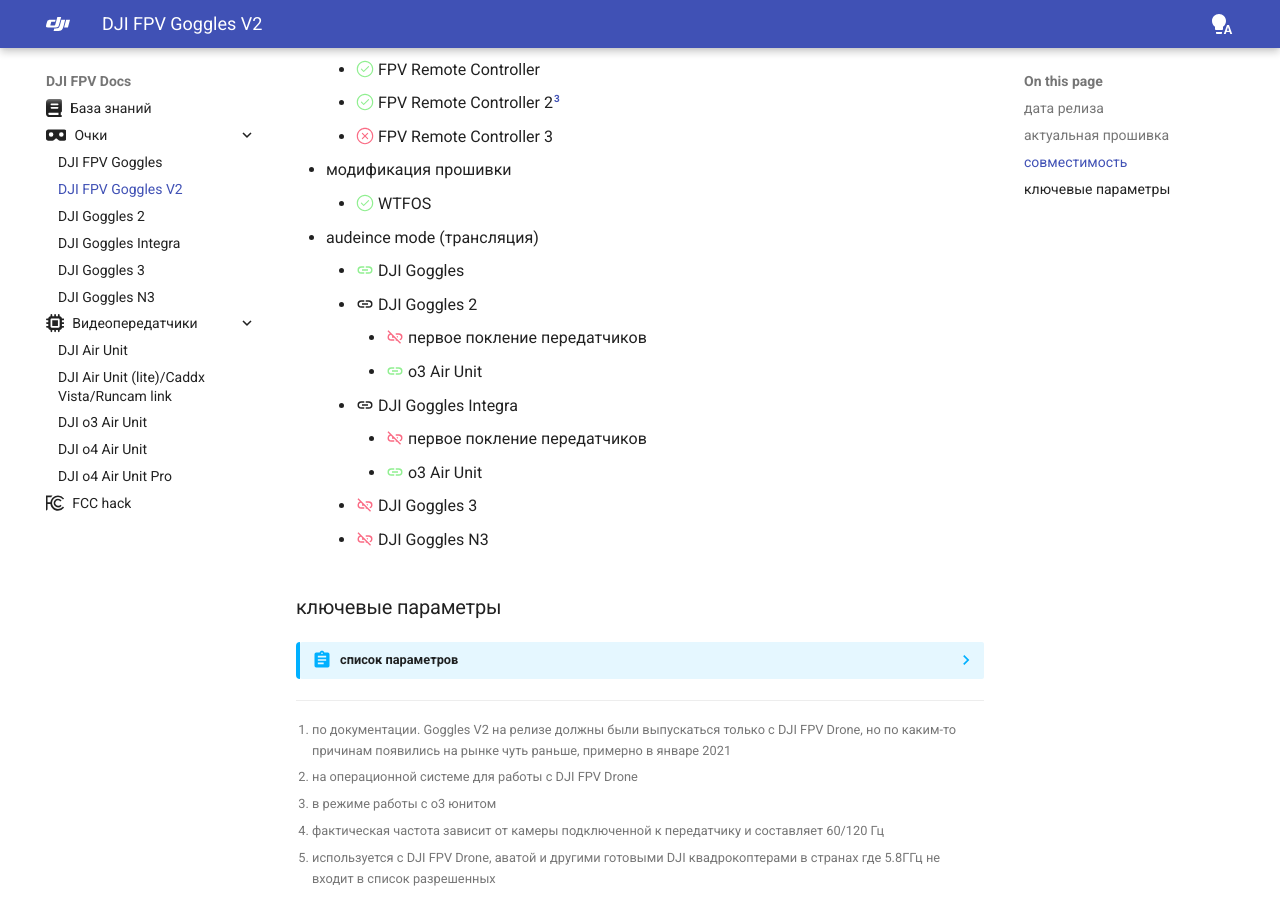
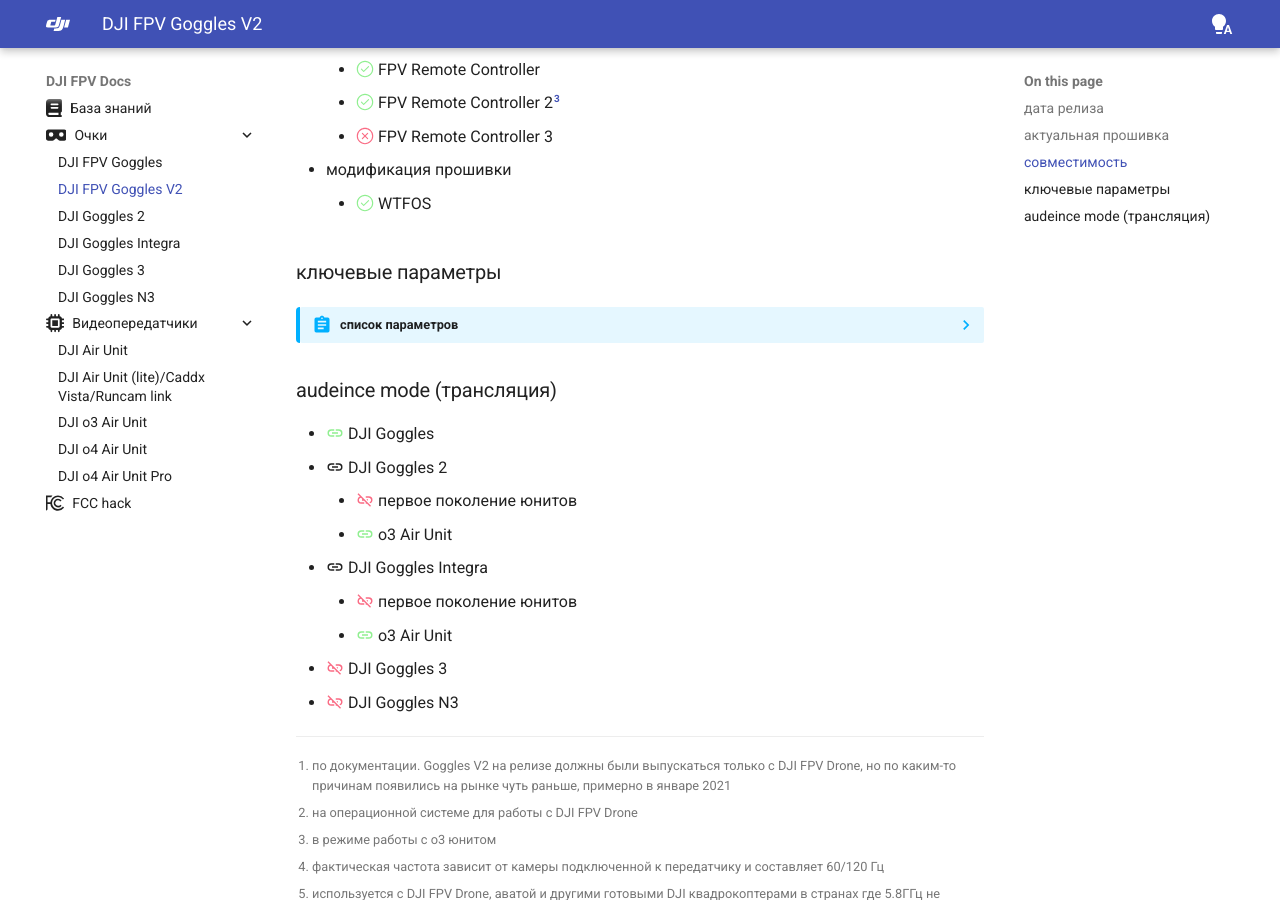
Before and after one commit to benmozes/djifpvdocs, an MkDocs documentation site: the page built from docs/goggles/v2.md, in a window 1280 px wide and 900 px high, scrolled down 1393 px. Built offline with MkDocs 1.6.1 and Material for MkDocs 9.7.7, drawn with Linux system fonts in a browser that asks for light colours; part of the change alters nothing that is shown.

Commit message:
Update v2.md
audeince mode (трансляция)

```diff
--- a/docs/goggles/v2.md
+++ b/docs/goggles/v2.md
@@ -36,16 +36,6 @@ tags:
     * :octicons-x-circle-24:{ .red_cross } FPV Remote Controller 3
 * модификация прошивки
     * :octicons-check-circle-24:{ .green_check } WTFOS
-* audeince mode (трансляция)
-    * :material-link:{ .green_check }  DJI Goggles
-    * :material-link:  DJI Goggles 2
-        * :material-link-off:{ .red_cross } первое покление передатчиков
-        * :material-link:{ .green_check } o3 Air Unit
-    * :material-link:  DJI Goggles Integra
-        * :material-link-off:{ .red_cross } первое покление передатчиков
-        * :material-link:{ .green_check } o3 Air Unit
-    * :material-link-off:{ .red_cross }  DJI Goggles 3
-    * :material-link-off:{ .red_cross }  DJI Goggles N3
 
 ### ключевые параметры
 ??? abstract "список параметров"
@@ -84,6 +74,16 @@ tags:
         - нет
     16. **GPS**
         - нет
+### audeince mode (трансляция)
+* :material-link:{ .green_check }  DJI Goggles
+* :material-link:  DJI Goggles 2
+    * :material-link-off:{ .red_cross } первое поколение юнитов
+    * :material-link:{ .green_check } o3 Air Unit
+* :material-link:  DJI Goggles Integra
+    * :material-link-off:{ .red_cross } первое поколение юнитов
+    * :material-link:{ .green_check } o3 Air Unit
+* :material-link-off:{ .red_cross }  DJI Goggles 3
+* :material-link-off:{ .red_cross }  DJI Goggles N3
 
 [^1]: по документации. Goggles V2 на релизе должны были выпускаться только с DJI FPV Drone, но по каким-то причинам появились на рынке чуть раньше, примерно в январе 2021
 [^2]: на операционной системе для работы с DJI FPV Drone
```
